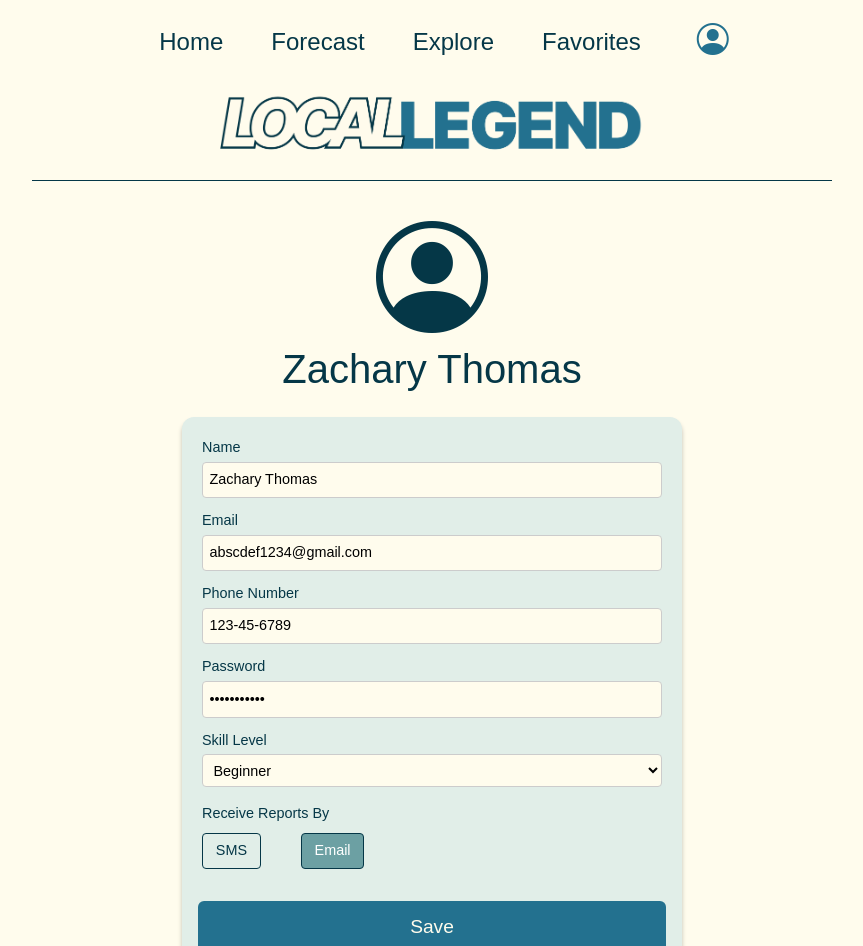
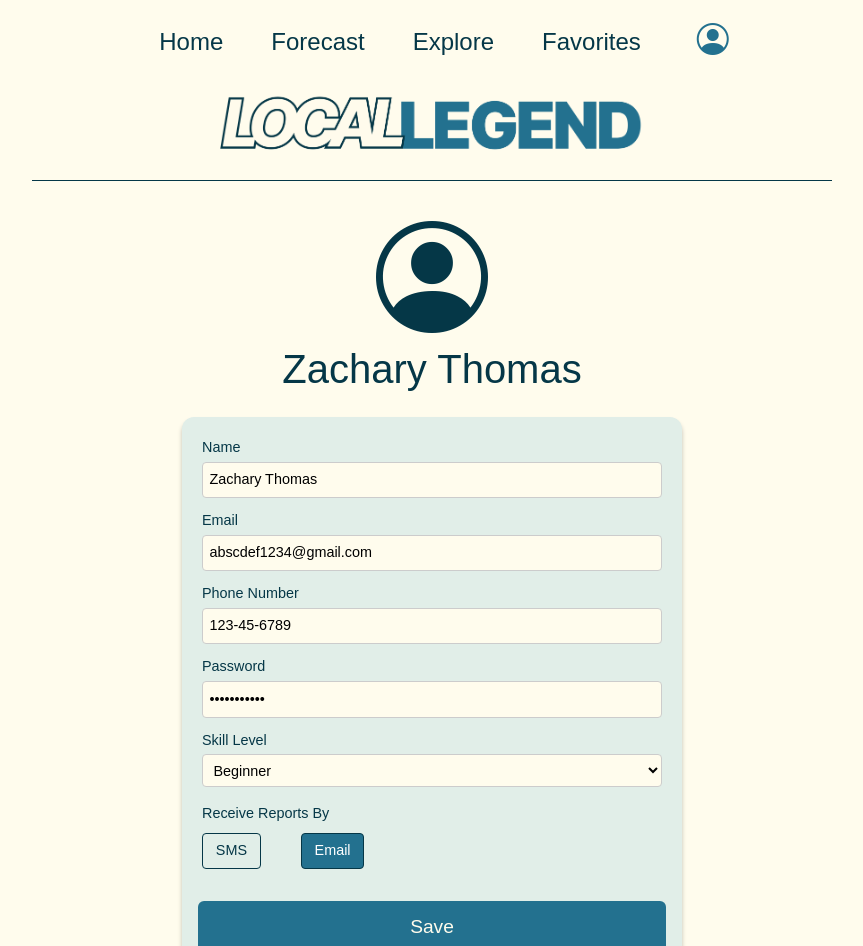
Before and after one commit to matt-skokos/inf124project, a React (Create React App) app: page /profile in a window 1280 px wide. Shown: the top 946 px of the page, without its empty margins (208-1071 px from the left). Built offline with nearby package versions, Linux system fonts and the light colour scheme.

Commit message:
Change notification button color to meet accessibility contrast standards.

```diff
--- a/src/components/Profile.css
+++ b/src/components/Profile.css
@@ -111,7 +111,7 @@
 
 /* highlight the selected one */
 .notification-group .notify-option input:checked + span {
-    background: var(--button-secondary);
+    background: var(--button-primary);
     color: white;
     border-color: var(--border-color);
 }
--- a/src/components/Profile.jsx
+++ b/src/components/Profile.jsx
@@ -45,11 +45,13 @@ function Profile(){
                         <i className="avatar-icon bi bi-person-circle"></i>
                     )}
 
+                    <label className="visually-hidden" htmlFor="avator-input">avator input</label>
                     <input
                         type="file"
                         accept="image/*"
                         onChange={handleAvatarChange}
                         className="avatar-input"
+                        id="avatar-input"
                     />
                 </div>
 
@@ -60,7 +62,7 @@ function Profile(){
             </div>
 
             <ContentCard className="profile-card">
-                <form className="profile-form" onSubmit={handleSave}>
+                <form className="profile-form" onSubmit={handleSave} aria-label="profile input form">
                     <div className="profile-fields p-1">
 
                         {/* NAME */}
```
